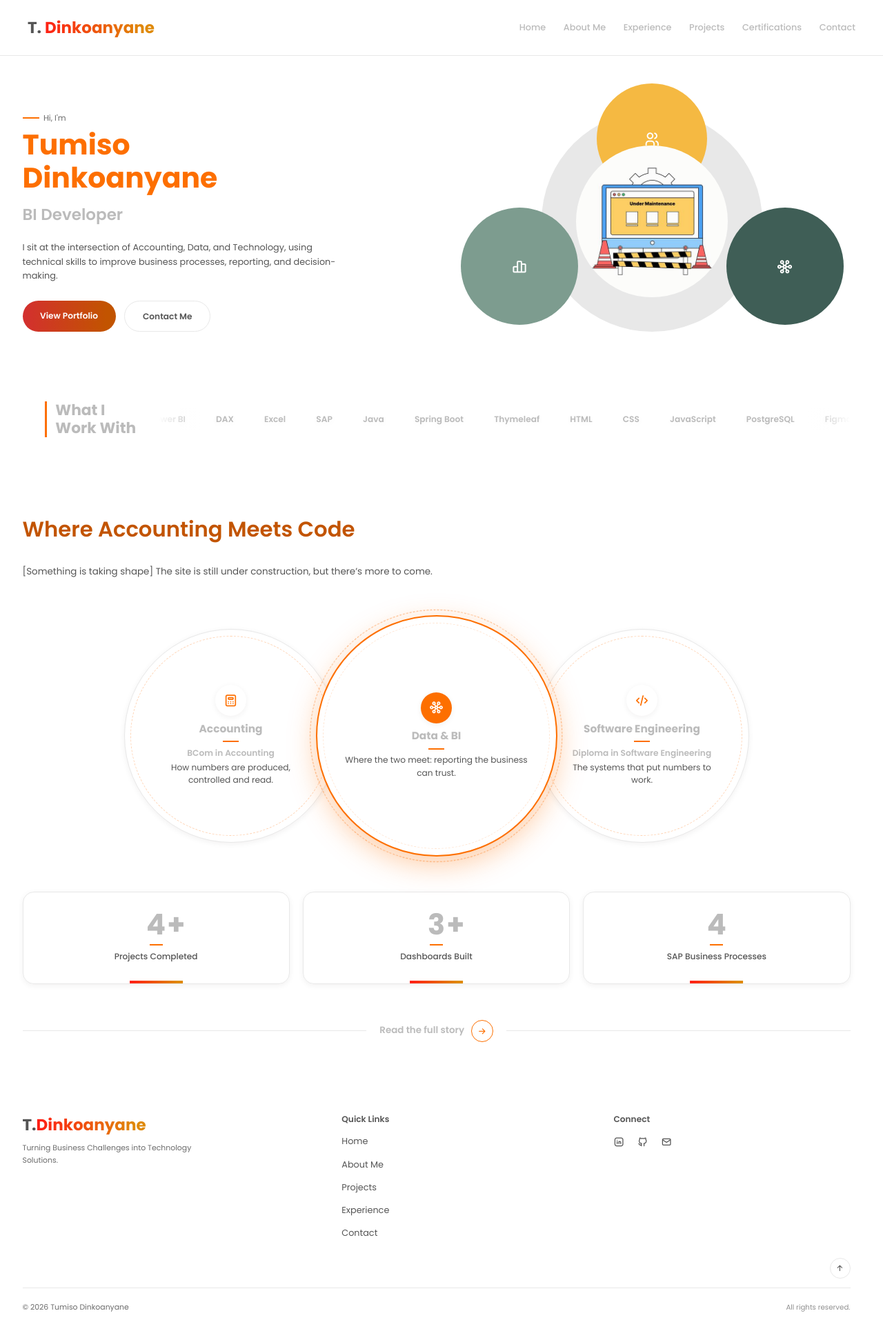
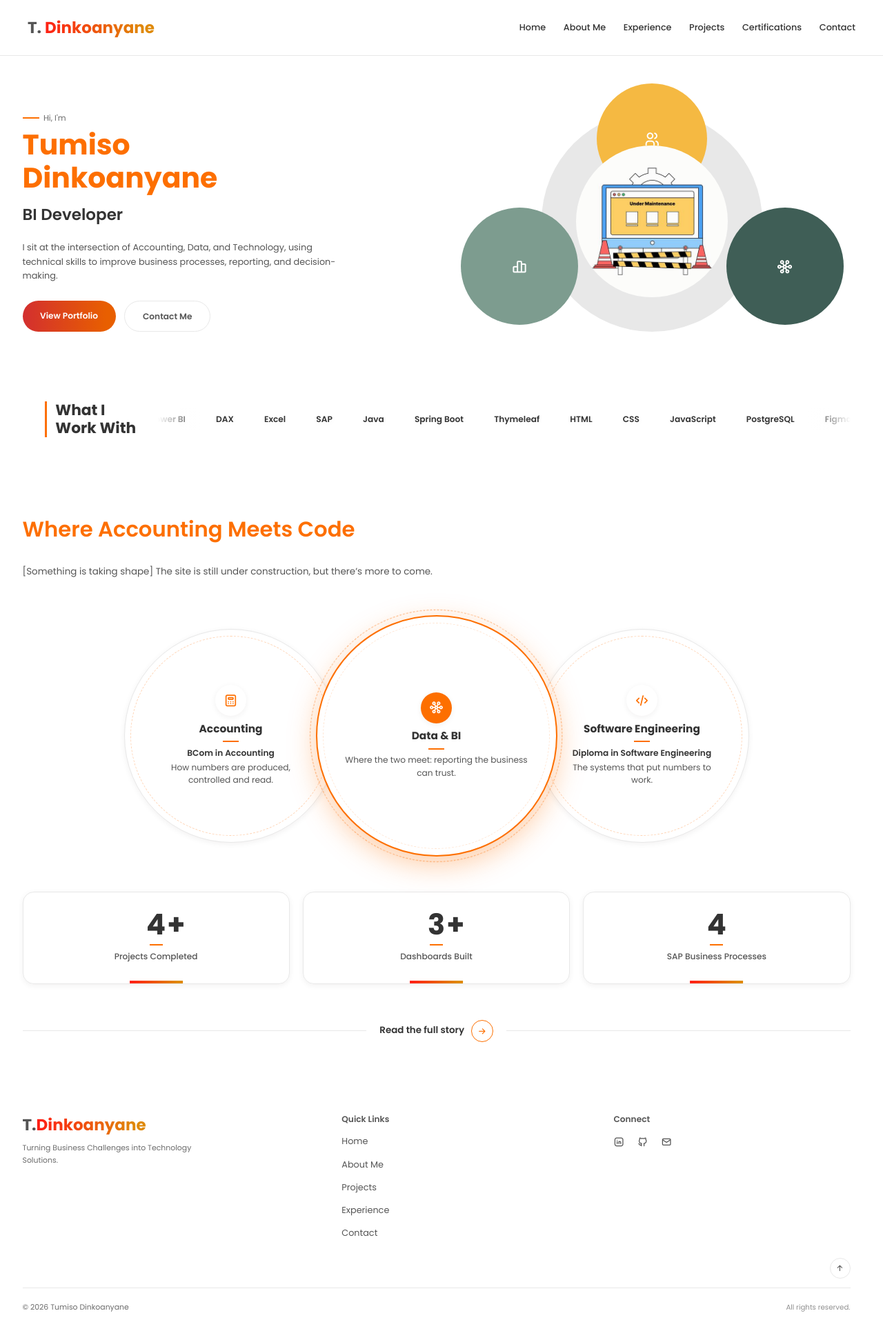
Before and after one commit to codespace-cloudmaindesk/portfolio, a Spring Boot app: page / in a window 1280 px wide. Shown: the whole page at 69% size. Run offline with Spring Boot 4, Linux system fonts and the light colour scheme; some libraries are stand-ins or nearby versions.

Commit message:
feat: change color text to light orange

```diff
--- a/src/main/resources/static/css/base.css
+++ b/src/main/resources/static/css/base.css
@@ -4,20 +4,20 @@
 
     --clr-primary: #fd6f00;
     --clr-primary-dark: #e85f00;
-    --clr-primary-text: #c25400;
+    --clr-primary-text: #fd6f01;
 
     --clr-accent-gold: #f5b942;
     --clr-accent-sage: #7d9c8f;
     --clr-accent-forest: #3f5e56;
 
-    --clr-text: #3335;
+    --clr-text: #333;
     --clr-text-muted: #555;
     --clr-text-subtle: #6b6b6b;
     --clr-bg: #fff;
     --clr-border: #e8e8e8;
     --clr-nav-bg: rgba(255, 255, 255, 0.95);
     --gradient-primary: linear-gradient(270deg, #df8908 10%, #ff1d15 100%);
-    --gradient-primary-strong: linear-gradient(270deg, #c25400 10%, #d32f2f 100%);
+    --gradient-primary-strong: linear-gradient(270deg, #e85f00 10%, #d32f2f 100%);
 
     --sucess-msg-clr: #237a35;
     --error-msg-clr:#d32f2f;
--- a/src/main/resources/static/css/pages/home.css
+++ b/src/main/resources/static/css/pages/home.css
@@ -164,7 +164,7 @@
     line-height: 1.2;
     color: var(--clr-text);
     white-space: nowrap;
-    border-left: 3px solid var(--clr-primary);
+    border-left: 3px solid var(--clr-primary-text);
     padding-left: var(--sp-sm);
 }
 
```
